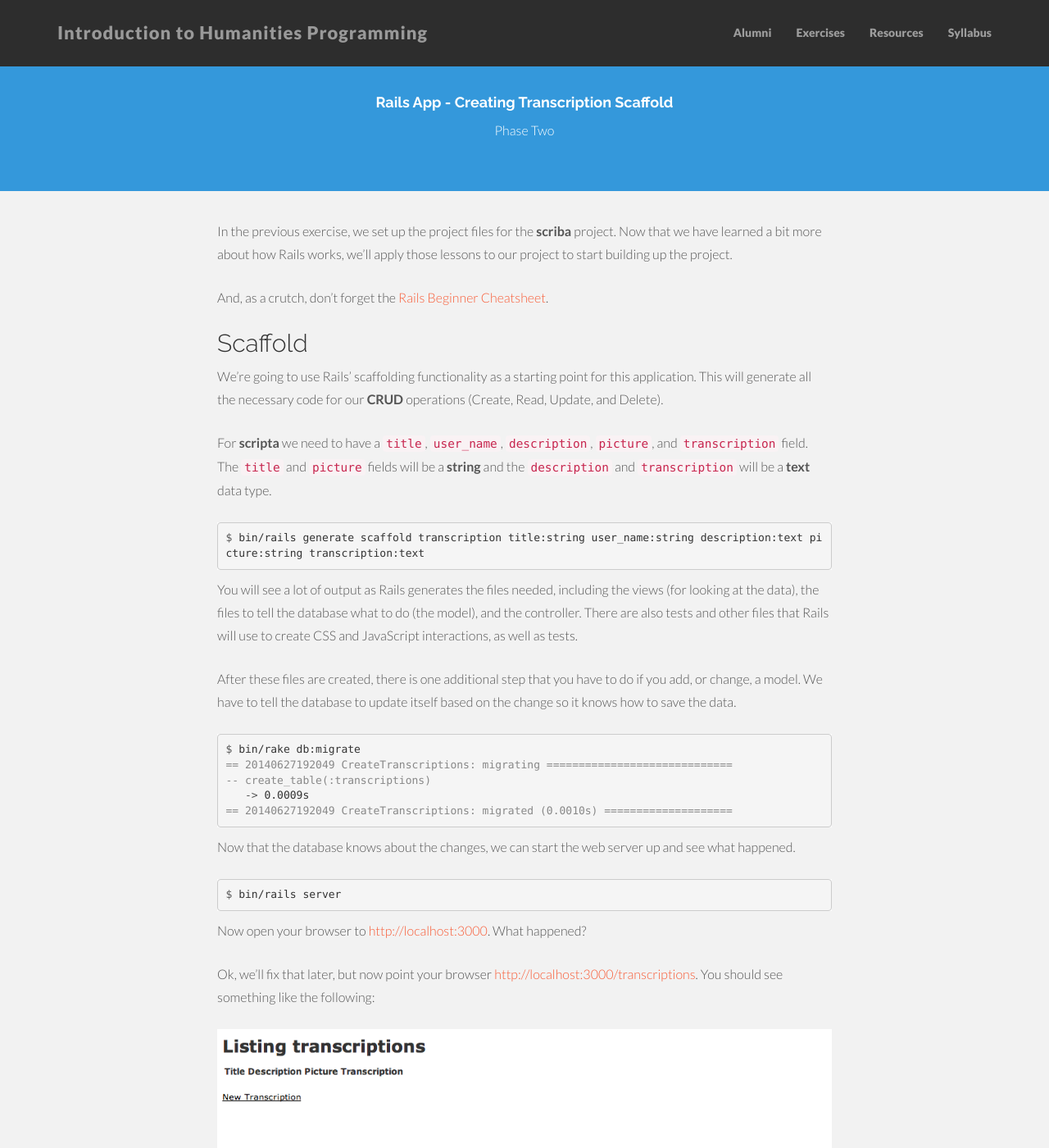
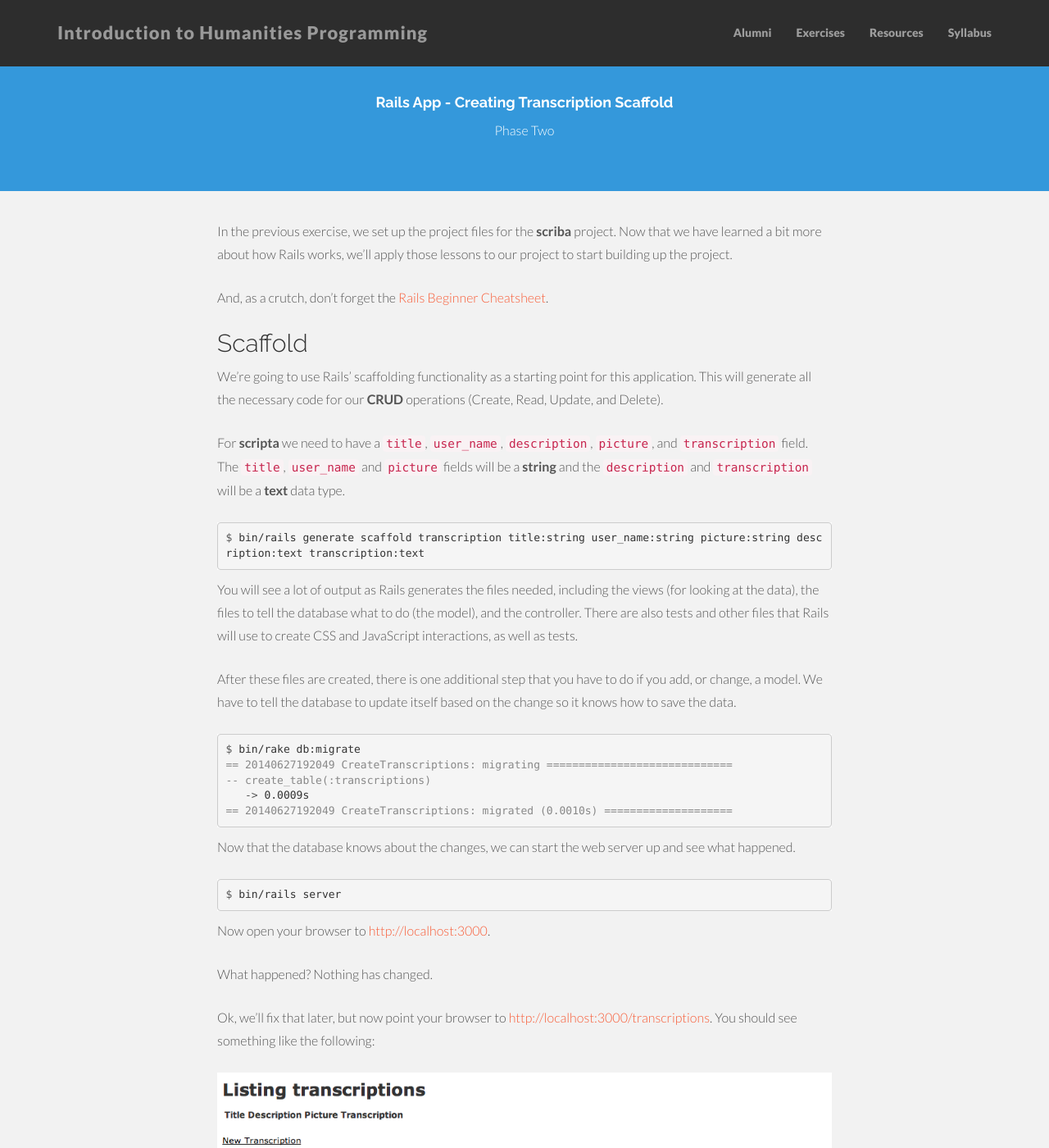
Before and after one commit to humanitiesprogramming/humanitiesprogramming.github.io, a Jekyll site: the page built from exercise-rails2.md, in a window 1280 px wide and 1400 px high. Shown: the whole window at 82% size. Built offline with Jekyll 4.4.1, drawn with Linux system fonts in a browser that asks for light colours; nearby versions of some CDN libraries.

Commit message:
Fixes some gramar.

```diff
--- a/exercise-rails2.md
+++ b/exercise-rails2.md
@@ -19,12 +19,12 @@ for this application. This will generate all the necessary code for our
 **CRUD** operations (Create, Read, Update, and Delete).
 
 For **scripta** we need to have a `title`, `user_name`, `description`, `picture`, and
-`transcription` field. The `title` and `picture` fields will be a
+`transcription` field. The `title`, `user_name` and `picture` fields will be a
 **string** and the `description` and `transcription` will be a **text**
 data type.
 
 {% highlight console %}
-$ bin/rails generate scaffold transcription title:string user_name:string description:text picture:string transcription:text
+$ bin/rails generate scaffold transcription title:string user_name:string picture:string description:text transcription:text
 {% endhighlight %}
 
 You will see a lot of output as Rails generates the files needed,
@@ -53,9 +53,10 @@ $ bin/rails server
 {% endhighlight %}
 
 Now open your browser to [http://localhost:3000](http://localhost:3000).
-What happened?
 
-Ok, we'll fix that later, but now point your browser [http://localhost:3000/transcriptions](http://localhost:3000/transcriptions). You should see something like the following:
+What happened? Nothing has changed.
+
+Ok, we'll fix that later, but now point your browser to [http://localhost:3000/transcriptions](http://localhost:3000/transcriptions). You should see something like the following:
 
 ![Transcriptions]({{ "/assets/img/exercises/rails-two/transcriptions-scaffold.png" | prepend: site.baseurl }}){: .img-responsive}
 
```
